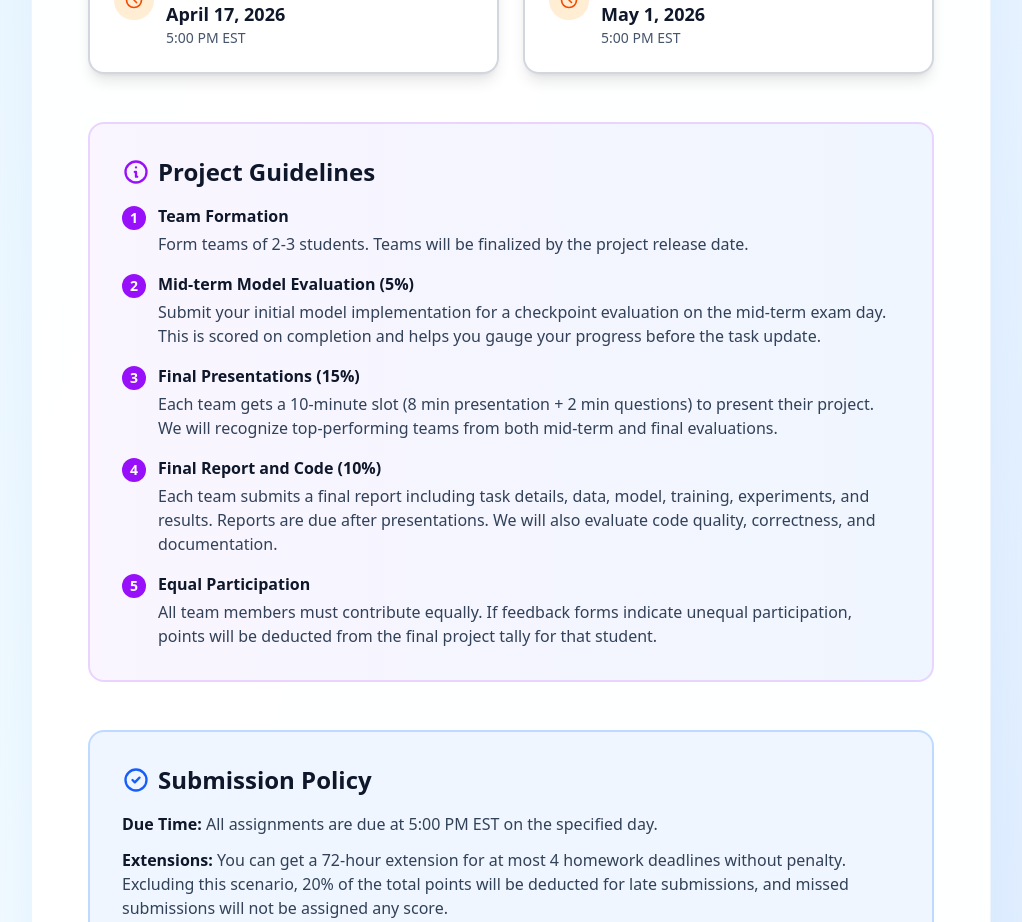
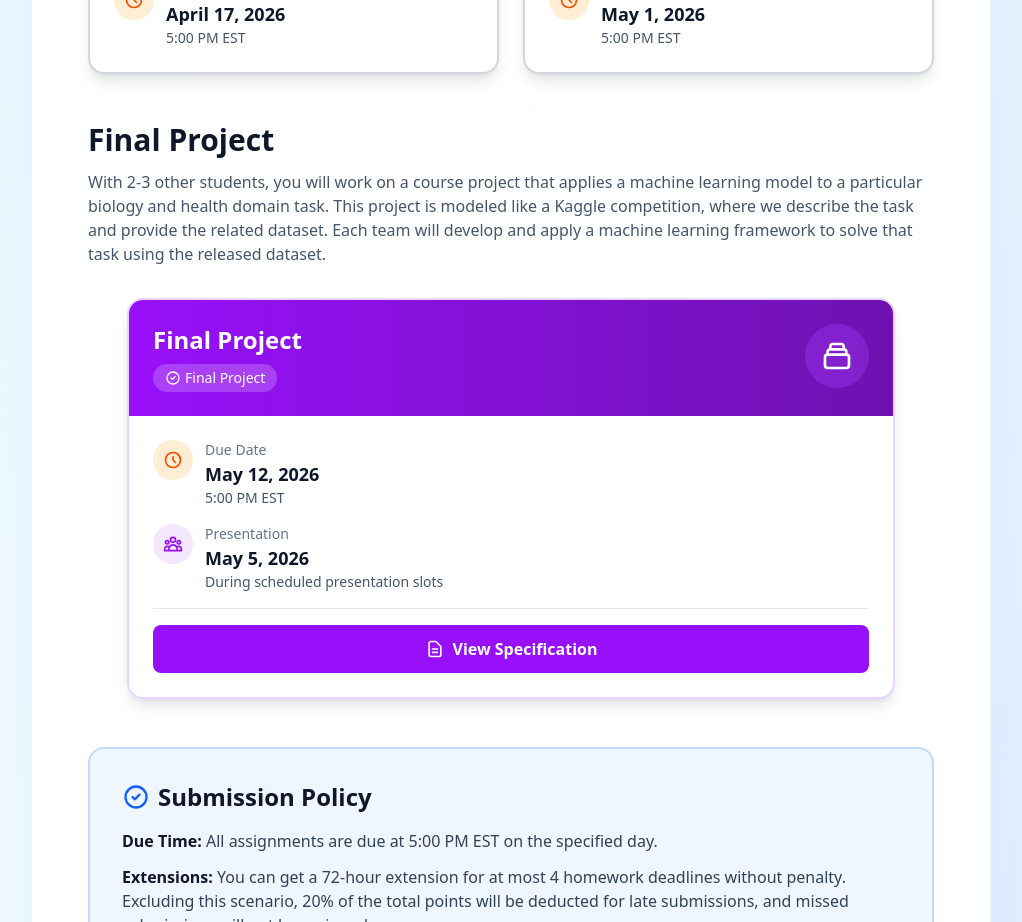
Before and after one commit to csci1851/csci1851.github.io, a Next.js app: page /assignments in a window 1280 px wide. Shown: the part 1420-2342 px from the top of the page, without its empty margins (249-1271 px from the left). Built offline with nearby package versions, Linux system fonts and the light colour scheme.

Commit message:
minor change

```diff
--- a/app/(site)/assignments/page.tsx
+++ b/app/(site)/assignments/page.tsx
@@ -64,62 +64,27 @@ export default function AssignmentsPage() {
       {/* Final Project Section */}
       {finalProject && (
         <section>
+          <div className="mb-8">
+            <h2 className="text-3xl font-bold text-slate-900 mb-3">Final Project</h2>
+            <p className="text-slate-600">
+              With 2-3 other students, you will work on a course project that applies a machine learning model to a particular biology and health domain task.
+              This project is modeled like a Kaggle competition, where we describe the task and provide the related dataset. Each team will develop and apply
+              a machine learning framework to solve that task using the released dataset.
+            </p>
+          </div>
 
-          {/* Project Guidelines */}
-          <div className="mt-8 bg-gradient-to-r from-purple-50 to-blue-50 rounded-2xl p-8 border-2 border-purple-200">
-            <h3 className="text-2xl font-bold text-slate-900 mb-4 flex items-center gap-2">
-              <svg className="w-7 h-7 text-purple-600" fill="none" stroke="currentColor" viewBox="0 0 24 24">
-                <path strokeLinecap="round" strokeLinejoin="round" strokeWidth={2} d="M13 16h-1v-4h-1m1-4h.01M21 12a9 9 0 11-18 0 9 9 0 0118 0z" />
-              </svg>
-              Project Guidelines
-            </h3>
-            <div className="space-y-4 text-slate-700">
-              <div className="flex items-start gap-3">
-                <div className="w-6 h-6 rounded-full bg-purple-600 text-white flex items-center justify-center flex-shrink-0 text-sm font-bold mt-0.5">
-                  1
-                </div>
-                <div>
-                  <h4 className="font-semibold text-slate-900 mb-1">Team Formation</h4>
-                  <p>Form teams of 2-3 students. Teams will be finalized by the project release date.</p>
-                </div>
-              </div>
-              <div className="flex items-start gap-3">
-                <div className="w-6 h-6 rounded-full bg-purple-600 text-white flex items-center justify-center flex-shrink-0 text-sm font-bold mt-0.5">
-                  2
-                </div>
-                <div>
-                  <h4 className="font-semibold text-slate-900 mb-1">Mid-term Model Evaluation (5%)</h4>
-                  <p>Submit your initial model implementation for a checkpoint evaluation on the mid-term exam day. This is scored on completion and helps you gauge your progress before the task update.</p>
-                </div>
-              </div>
-              <div className="flex items-start gap-3">
-                <div className="w-6 h-6 rounded-full bg-purple-600 text-white flex items-center justify-center flex-shrink-0 text-sm font-bold mt-0.5">
-                  3
-                </div>
-                <div>
-                  <h4 className="font-semibold text-slate-900 mb-1">Final Presentations (15%)</h4>
-                  <p>Each team gets a 10-minute slot (8 min presentation + 2 min questions) to present their project. We will recognize top-performing teams from both mid-term and final evaluations.</p>
-                </div>
-              </div>
-              <div className="flex items-start gap-3">
-                <div className="w-6 h-6 rounded-full bg-purple-600 text-white flex items-center justify-center flex-shrink-0 text-sm font-bold mt-0.5">
-                  4
-                </div>
-                <div>
-                  <h4 className="font-semibold text-slate-900 mb-1">Final Report and Code (10%)</h4>
-                  <p>Each team submits a final report including task details, data, model, training, experiments, and results. Reports are due after presentations. We will also evaluate code quality, correctness, and documentation.</p>
-                </div>
-              </div>
-              <div className="flex items-start gap-3">
-                <div className="w-6 h-6 rounded-full bg-purple-600 text-white flex items-center justify-center flex-shrink-0 text-sm font-bold mt-0.5">
-                  5
-                </div>
-                <div>
-                  <h4 className="font-semibold text-slate-900 mb-1">Equal Participation</h4>
-                  <p>All team members must contribute equally. If feedback forms indicate unequal participation, points will be deducted from the final project tally for that student.</p>
-                </div>
-              </div>
-            </div>
+          <div className="max-w-3xl mx-auto">
+            <AssignmentCard
+              key={finalProject.id}
+              id={finalProject.id}
+              title={finalProject.title}
+              released_at={finalProject.released_at}
+              due_at={finalProject.due_at}
+              presentation_date={finalProject.presentation_date}
+              spec_url={finalProject.spec_url}
+              submission_url={finalProject.submission_url}
+              is_project={true}
+            />
           </div>
         </section>
       )}
```
